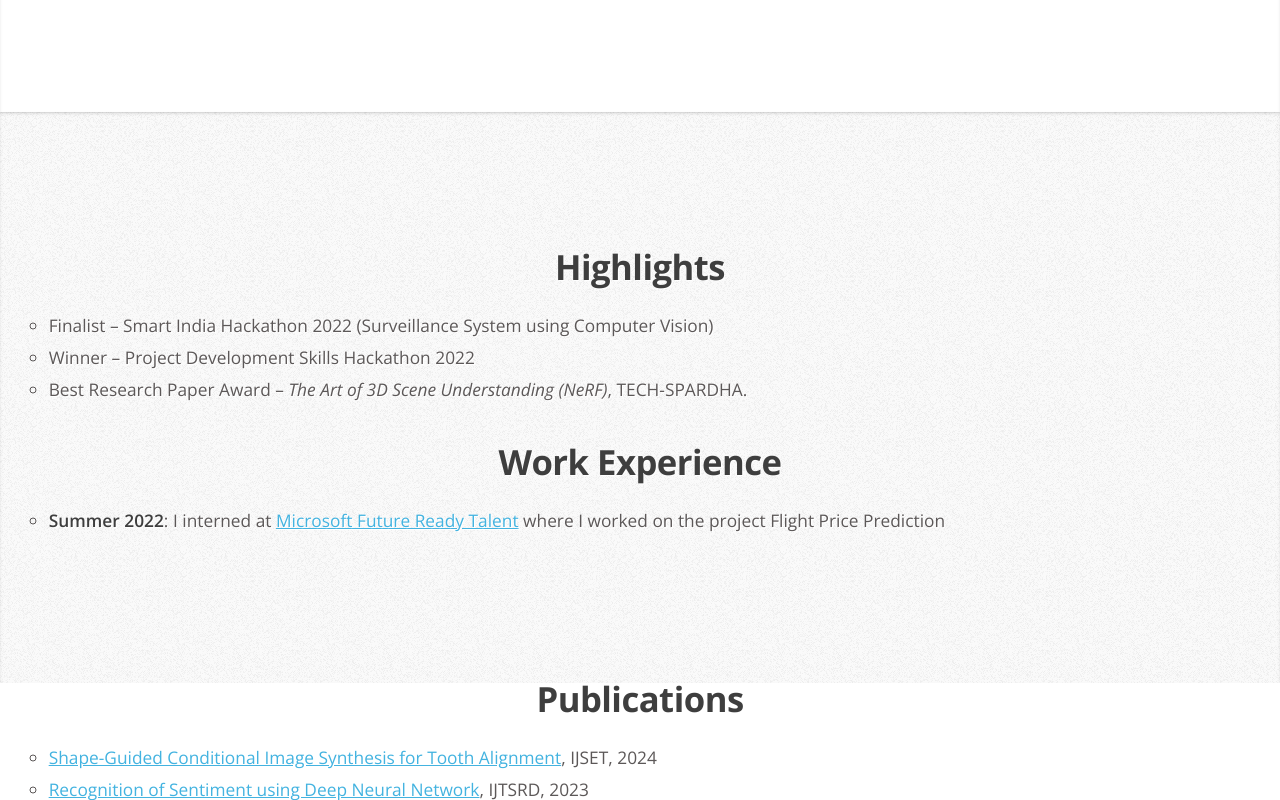
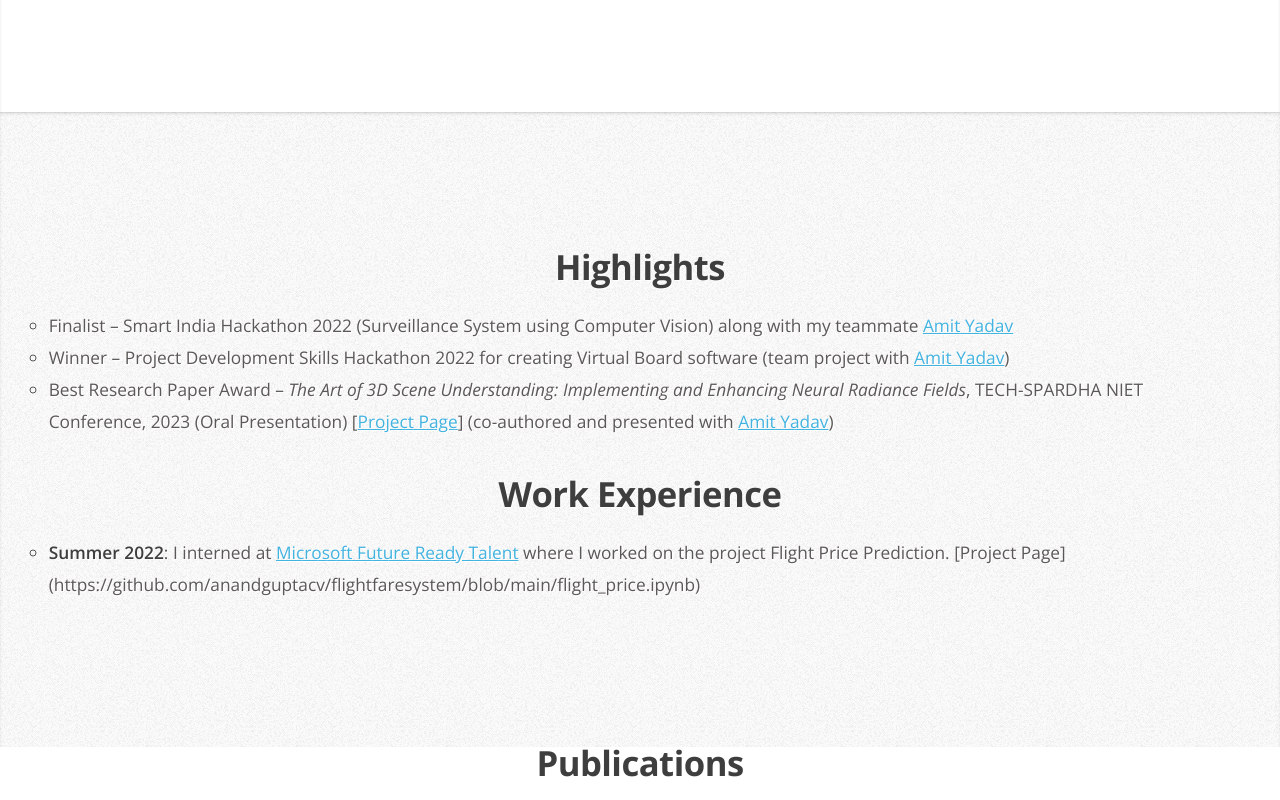
Before and after one commit to DevilANANDGupta/ANANDGUPTA, a plain HTML site: page index.html in a window 1280 px wide. Shown: the part 522-1322 px from the top of the page. Drawn offline with nearby package versions, Linux system fonts and the light colour scheme; some packages are replaced by stand-ins of ours; some icons are missing.

Commit message:
init changes

```diff
--- a/index.html
+++ b/index.html
@@ -85,13 +85,17 @@
 							<h2 align="center">Highlights</h2>
 							<ul style="list-style-type:circle;margin-bottom: 0.5em;margin-left: 0.5em;">
 								<li>
-									Finalist – Smart India Hackathon 2022 (Surveillance System using Computer Vision)
+									Finalist – Smart India Hackathon 2022 (Surveillance System using Computer Vision) along with my teammate
+									<a href="https://github.com/warriorwizard">Amit Yadav</a>
 								</li>
 								<li>
-									Winner – Project Development Skills Hackathon 2022
+									Winner – Project Development Skills Hackathon 2022 for creating Virtual Board software (team project with
+									<a href="https://github.com/warriorwizard">Amit Yadav</a>)
 								</li>
 								<li>
-									Best Research Paper Award – <em>The Art of 3D Scene Understanding (NeRF)</em>, TECH-SPARDHA.
+									Best Research Paper Award – <em>The Art of 3D Scene Understanding: Implementing and Enhancing Neural Radiance Fields</em>,
+									TECH-SPARDHA NIET Conference, 2023 (Oral Presentation) [<a href="https://colab.research.google.com/drive/1IixB4KgQvyXp275WGszBn_VN-COTi3Z9?usp=sharing">Project Page</a>]
+									(co-authored and presented with <a href="https://github.com/warriorwizard">Amit Yadav</a>)
 								</li>
 							</ul>
 
@@ -101,7 +105,7 @@
 							<h2 align="center">Work Experience</h2>
 								<ul style="list-style-type:circle;margin-bottom: 0.5em;margin-left: 0.5em;">
 								<li>
-									<strong>Summer 2022</strong>: I interned at <a href="https://learn.microsoft.com/en-us/training/" target="_blank">Microsoft Future Ready Talent</a> where I worked on the project Flight Price Prediction
+									<strong>Summer 2022</strong>: I interned at <a href="https://learn.microsoft.com/en-us/training/" target="_blank">Microsoft Future Ready Talent</a> where I worked on the project Flight Price Prediction. [Project Page](https://github.com/anandguptacv/flightfaresystem/blob/main/flight_price.ipynb)
 								</li>
 						</div>
 					<!--</div>-->
```
